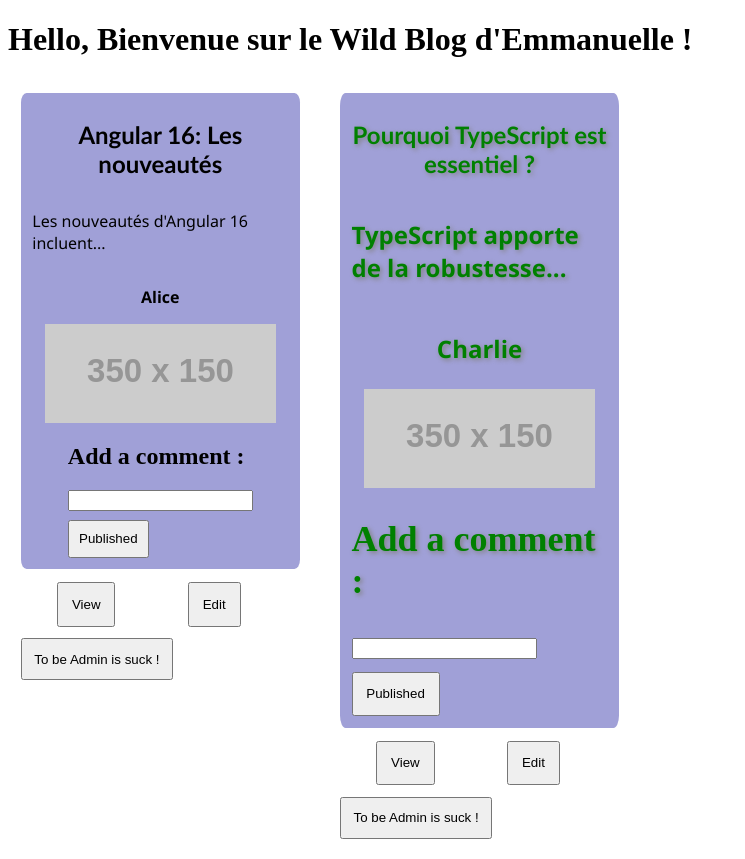
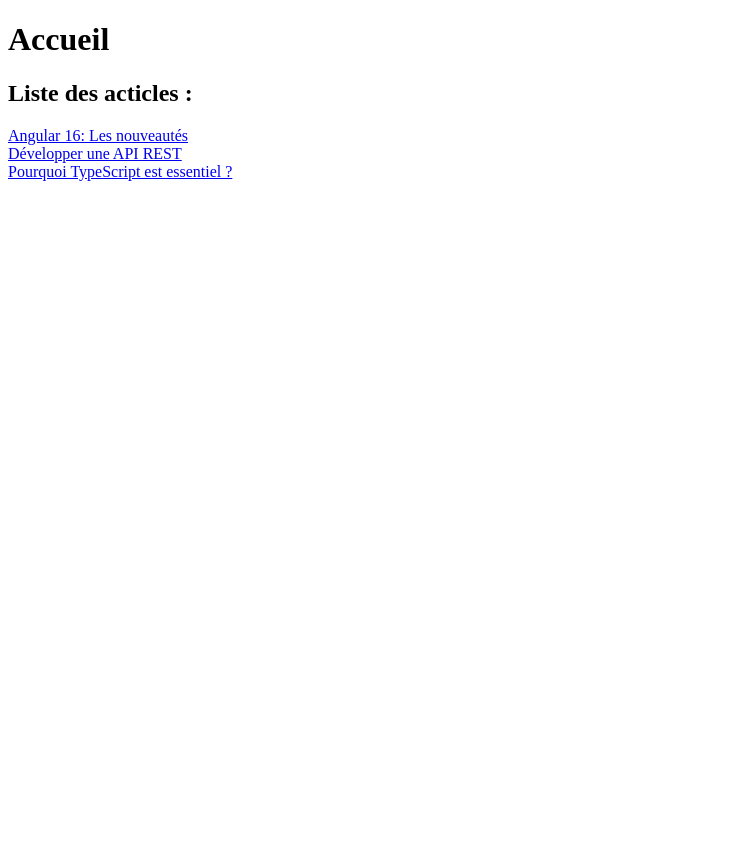
Before and after one commit to EmmanuelleBonoli/wildBlog, an Angular app: page / in a window 1280 px wide. Shown: the whole page, without its empty margins (0-745 px from the left). After the commit the page ends 800 px from the top, so only its background shows below. Built offline with nearby package versions, Linux system fonts and the light colour scheme.

Commit message:
add rooter & inject service for articles

```diff
--- a/src/app/app.component.html
+++ b/src/app/app.component.html
@@ -1,4 +1,4 @@
-<main class="main">
+<!-- <main class="main">
   <div class="content">
     <div class="left-side">
       <h1>Hello, {{ title }}</h1>
@@ -11,6 +11,6 @@
       </div>
     </div>
   </div>
-</main>
+</main> -->
 
 <router-outlet />
--- a/src/app/app.component.ts
+++ b/src/app/app.component.ts
@@ -1,7 +1,6 @@
 import { Component } from '@angular/core';
 import { RouterOutlet } from '@angular/router';
 import { ArticleComponentComponent } from './article-component/article-component.component';
-import { Article } from './article-component/article-component.component';
 
 @Component({
   selector: 'app-root',
@@ -12,34 +11,4 @@ import { Article } from './article-component/article-component.component';
 })
 export class AppComponent {
   title = "Bienvenue sur le Wild Blog d'Emmanuelle !";
-
-  articles: Article[] = [
-    {
-      title: 'Angular 16: Les nouveautés',
-      author: 'Alice',
-      content: "Les nouveautés d'Angular 16 incluent...",
-      image: 'https://via.placeholder.com/350x150',
-      isPublished: true,
-      comment: '',
-      likes: 90,
-    },
-    {
-      title: 'Développer une API REST',
-      author: 'Bob',
-      content: 'Développer une API REST nécessite...',
-      image: 'https://via.placeholder.com/350x150',
-      isPublished: false,
-      comment: '',
-      likes: 75,
-    },
-    {
-      title: 'Pourquoi TypeScript est essentiel ?',
-      author: 'Charlie',
-      content: 'TypeScript apporte de la robustesse...',
-      image: 'https://via.placeholder.com/350x150',
-      isPublished: true,
-      comment: '',
-      likes: 200,
-    },
-  ];
 }
--- a/src/app/app.routes.ts
+++ b/src/app/app.routes.ts
@@ -1,3 +1,10 @@
 import { Routes } from '@angular/router';
+import { HomePageComponent } from './home-page/home-page.component';
+import { ArticleComponentComponent } from './article-component/article-component.component';
+import { NotFoundComponentComponent } from './not-found-component/not-found-component.component';
 
-export const routes: Routes = [];
+export const routes: Routes = [
+  { path: '', component: HomePageComponent },
+  { path: 'article/:id', component: ArticleComponentComponent },
+  { path: '**', component: NotFoundComponentComponent },
+];
--- a/src/app/article-component/article-component.component.ts
+++ b/src/app/article-component/article-component.component.ts
@@ -1,16 +1,12 @@
-import { Component, Input } from '@angular/core';
+import { Component, inject } from '@angular/core';
 import { FormsModule } from '@angular/forms';
 import { CommonModule } from '@angular/common';
-
-export interface Article {
-  title: string;
-  author: string;
-  content: string;
-  image: string;
-  isPublished: boolean;
-  comment: string;
-  likes: number;
-}
+import { ActivatedRoute } from '@angular/router';
+import { ParamMap } from '@angular/router';
+import {
+  ArticleService,
+  Article,
+} from '../service/article-service/article-service.component';
 
 @Component({
   selector: 'app-article-component',
@@ -20,7 +16,17 @@ export interface Article {
   styleUrl: './article-component.component.scss',
 })
 export class ArticleComponentComponent {
-  @Input() article!: Article;
+  article!: Article;
+  route: ActivatedRoute = inject(ActivatedRoute);
+  articleId!: number;
+  articleService: ArticleService = inject(ArticleService);
+
+  ngOnInit() {
+    this.route.paramMap.subscribe((params: ParamMap) => {
+      this.articleId = Number(params.get('id'));
+      this.article = this.articleService.getArticleById(this.articleId);
+    });
+  }
 
   togglePublication(): void {
     this.article.isPublished = !this.article.isPublished;
--- /dev/null
+++ b/src/app/home-page/home-page.component.html
@@ -0,0 +1,7 @@
+<h1>Accueil</h1>
+<h2>Liste des acticles :</h2>
+<div class="listOfArticles">
+  @for(article of articles; track $index){
+  <a [routerLink]="['/article', article.id]">{{ article.title }}</a>
+  }
+</div>
--- /dev/null
+++ b/src/app/home-page/home-page.component.scss
@@ -0,0 +1,4 @@
+.listOfArticles {
+  display: flex;
+  flex-direction: column;
+}
--- /dev/null
+++ b/src/app/home-page/home-page.component.ts
@@ -0,0 +1,22 @@
+import { Component, inject } from '@angular/core';
+import { RouterLink } from '@angular/router';
+import {
+  ArticleService,
+  Article,
+} from '../service/article-service/article-service.component';
+
+@Component({
+  selector: 'app-home-page',
+  standalone: true,
+  imports: [RouterLink],
+  templateUrl: './home-page.component.html',
+  styleUrl: './home-page.component.scss',
+})
+export class HomePageComponent {
+  articles: Article[] = [];
+  articleService: ArticleService = inject(ArticleService);
+
+  ngOnInit() {
+    this.articles = this.articleService.getArticles();
+  }
+}
--- /dev/null
+++ b/src/app/not-found-component/not-found-component.component.html
@@ -0,0 +1 @@
+<p>Désolée cette page n'existe pas !! ... Looser ...</p>
--- /dev/null
+++ b/src/app/service/article-service/article-service.component.ts
@@ -0,0 +1,58 @@
+import { Injectable } from '@angular/core';
+
+export interface Article {
+  id: number;
+  title: string;
+  author: string;
+  content: string;
+  image: string;
+  isPublished: boolean;
+  comment: string;
+  likes: number;
+}
+
+@Injectable({
+  providedIn: 'root',
+})
+export class ArticleService {
+  articles: Article[] = [
+    {
+      id: 1,
+      title: 'Angular 16: Les nouveautés',
+      author: 'Alice',
+      content: "Les nouveautés d'Angular 16 incluent...",
+      image: 'https://via.placeholder.com/350x150',
+      isPublished: true,
+      comment: '',
+      likes: 90,
+    },
+    {
+      id: 2,
+      title: 'Développer une API REST',
+      author: 'Bob',
+      content: 'Développer une API REST nécessite...',
+      image: 'https://via.placeholder.com/350x150',
+      isPublished: false,
+      comment: '',
+      likes: 75,
+    },
+    {
+      id: 3,
+      title: 'Pourquoi TypeScript est essentiel ?',
+      author: 'Charlie',
+      content: 'TypeScript apporte de la robustesse...',
+      image: 'https://via.placeholder.com/350x150',
+      isPublished: true,
+      comment: '',
+      likes: 200,
+    },
+  ];
+
+  getArticles(): Article[] {
+    return this.articles;
+  }
+
+  getArticleById(id: number): Article {
+    return this.articles[id - 1];
+  }
+}
```
Also changed, not shown: src/app/not-found-component/not-found-component.component.ts (added, +12 -0 lines), src/app/not-found-component/not-found-component.component.scss (added), 2 other files (tests, documents, lock files or other folders).
